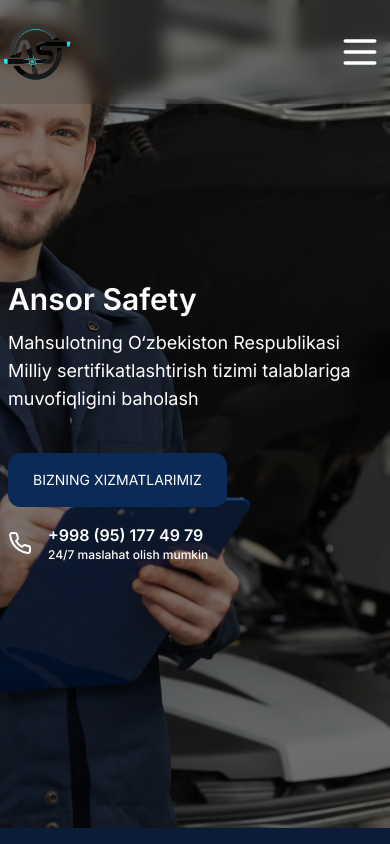
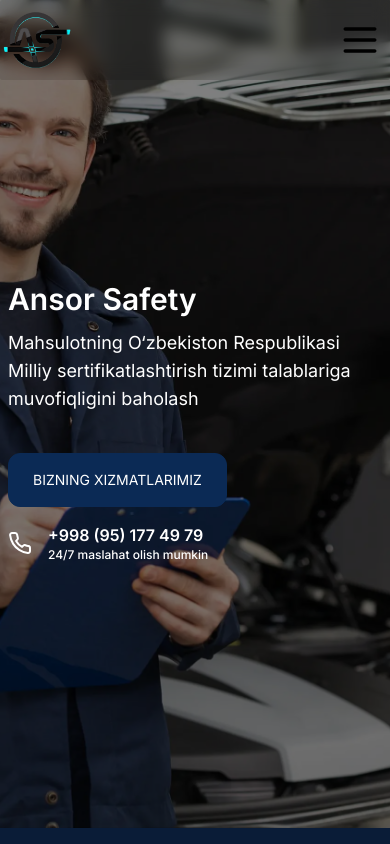
Before and after one commit to ergashev2000/ansor, a Next.js app: page / in a window 390 px wide. Shown: the top 844 px of the page. Built offline with nearby package versions, Linux system fonts and the light colour scheme.

Commit message:
fix: contect send msg

```diff
--- a/src/components/Contact.tsx
+++ b/src/components/Contact.tsx
@@ -24,7 +24,7 @@
     const message = `Name: ${name}\nPhone: ${phone}\nMessage: ${msg}`;
 
     const telegramApiUrl = `https://api.telegram.org/bot7237585488:AAFZ_JbYJCOoZj5bzsCuYoVC0x1RoHp3080/sendMessage`;
-    const chatId = "1501787525";
+    const chatId = "50939909";
 
     try {
       const response = await fetch(telegramApiUrl, {
--- a/src/components/Navbar.tsx
+++ b/src/components/Navbar.tsx
@@ -53,7 +53,7 @@
   return (
     <header className="container mx-auto fixed top-0 left-1/2 -translate-x-1/2 z-50 w-full">
       <div className="relative">
-        <div className="backdrop-blur bg-black/10 filter w-full flex justify-between items-center rounded-sm lg:rounded-full pr-2 lg:mt-2 max-lg:py-5">
+        <div className="backdrop-blur bg-black/10 filter w-full flex justify-between items-center rounded-sm lg:rounded-full pr-2 lg:mt-2 max-lg:py-2">
           <Link href="/">
             <div className="h-16">
               <Image
@@ -71,7 +71,7 @@
                 <li key={menu.id}>
                   <Link href={menu.slug}>
                     <div
-                      className={`backdrop-blur xl:text-xs 2xl:text-base px-4 py-2 rounded-full transition-all duration-300 ${
+                      className={`bg-black/80 backdrop-blur xl:text-xs 2xl:text-base px-4 py-2 rounded-full transition-all duration-300 ${
                       menu.id === hash
                           ? "bg-primary hover:opacity-70"
                           : ""
@@ -88,7 +88,7 @@
         </div>
         <nav className="">
           <button
-            className="absolute right-2 top-1/2 -translate-y-1/2 text-white lg:hidden"
+            className="absolute right-2 top-1/2 -translate-y-1/2 text-black lg:hidden"
             onClick={handleOpenMenu}
           >
             <Menu size={44} />
```
